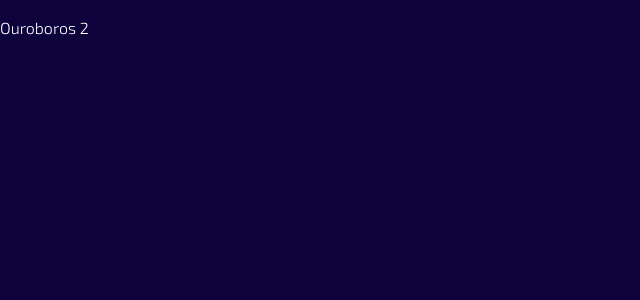
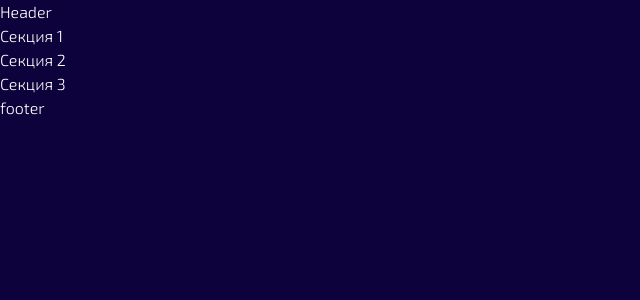
Before and after one commit to Lyumih/tested-ouroboros-2, a Next.js app: page / in a window 1280 px wide. Shown: the top 300 px of the page, without its empty margins (0-640 px from the left). Built offline with nearby package versions, Linux system fonts and the light colour scheme.

Commit message:
feat([roject): add simple structure

```diff
--- a/components/layout.tsx
+++ b/components/layout.tsx
@@ -0,0 +1,24 @@
+import Head from "next/head";
+import styles from "./layout.module.css";
+
+export const siteTitle = "Ouroboros. ";
+
+export default function Layout({
+  children,
+  home,
+}: {
+  children: React.ReactNode;
+  home?: boolean;
+}) {
+  return (
+    <div className="container">
+      <Head>
+        <link rel="icon" href="/favicon.ico" />
+        <meta name="og:title" content={siteTitle} />
+      </Head>
+      <header>Header</header>
+      <main>{children}</main>
+      <footer>footer</footer>
+    </div>
+  );
+}
--- a/pages/index.tsx
+++ b/pages/index.tsx
@@ -1,13 +1,15 @@
 import Head from "next/head";
+import Layout, { siteTitle } from "../components/layout";
 
 export default function Home() {
   return (
-    <div className="container">
+    <Layout>
       <Head>
-        <title>Ouruboros 2</title>
-        <link rel="icon" href="/favicon.ico" />
+        <title>{siteTitle}</title>
       </Head>
-      <p>Ouroboros 2</p>
-    </div>
+      <section>Секция 1</section>
+      <section>Секция 2</section>
+      <section>Секция 3</section>
+    </Layout>
   );
 }
```
Also changed, not shown: pages/blog-article.tsx (+7 -5 lines), pages/blog.tsx (+7 -5 lines), components/layout.module.css (added).
